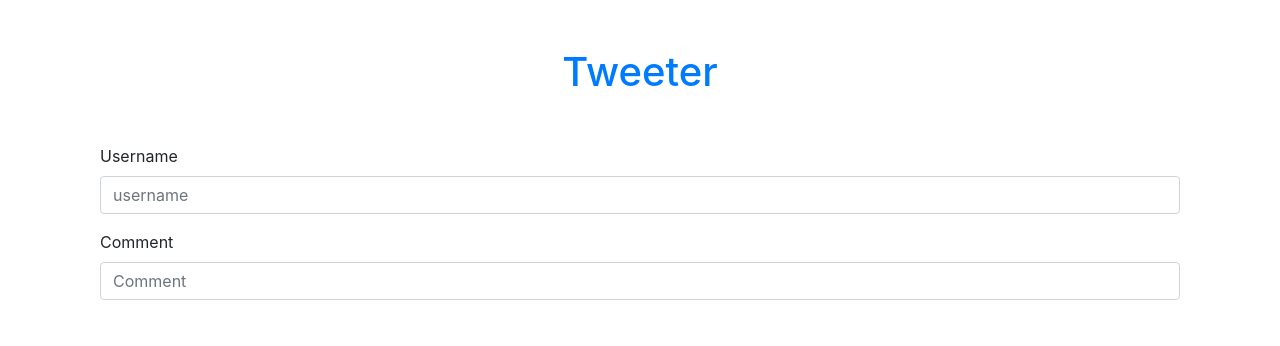
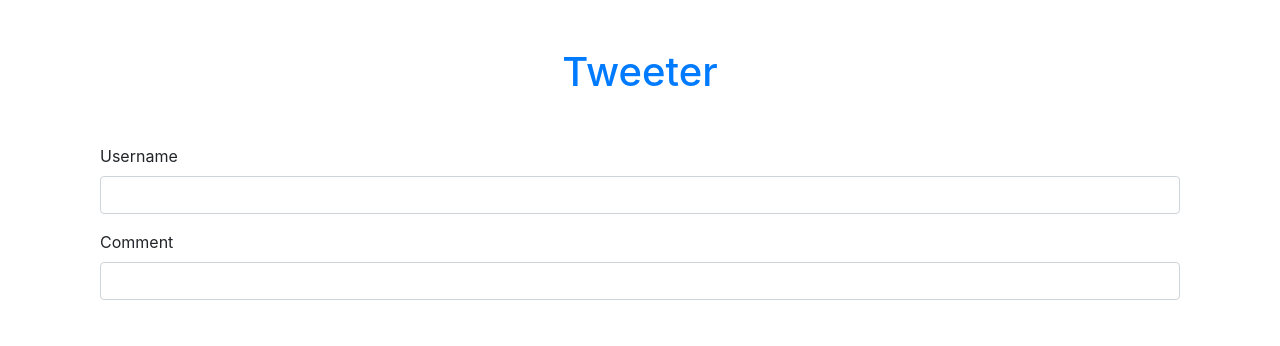
Before and after one commit to ousecTic/tweeter-react-crud, a React (Create React App) app: page / in a window 1280 px wide. Shown: the top 346 px of the page. Built offline with nearby package versions, Linux system fonts and the light colour scheme.

Commit message:
fix form

```diff
--- a/src/components/Form.js
+++ b/src/components/Form.js
@@ -1,17 +1,44 @@
 import React, { Component } from "react";
 
 class Form extends Component {
+  state = {
+    name: "",
+    comment: ""
+  };
+
+  onChangeUsername = e => {
+    this.setState({
+      username: e.target.value
+    });
+  };
+
+  onChangeComment = e => {
+    this.setState({
+      comment: e.target.value
+    });
+  };
+
   render() {
     return (
       <div className="container">
         <form>
           <div class="form-group">
             <label>Username</label>
-            <input type="text" class="form-control" placeholder="username" />
+            <input
+              type="text"
+              class="form-control"
+              value={this.state.username}
+              onChange={this.onChangeUsername}
+            />
           </div>
           <div class="form-group">
             <label>Comment</label>
-            <input type="password" class="form-control" placeholder="Comment" />
+            <input
+              type="text"
+              class="form-control"
+              value={this.state.comment}
+              onChange={this.onChangeComment}
+            />
           </div>
 
           <button type="submit" class="btn btn-block btn-primary mt-5 mb-5">
```
Also changed, not shown: 1 other file (tests, documents, lock files or other folders).
